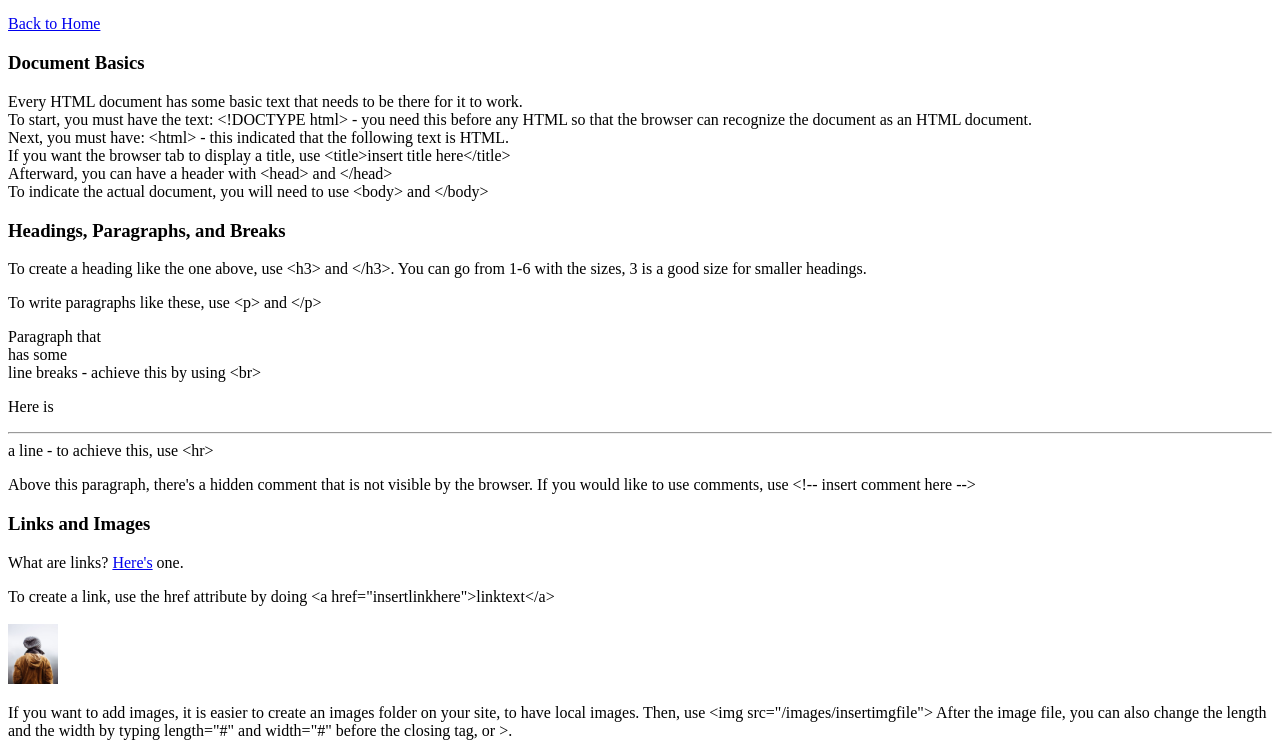
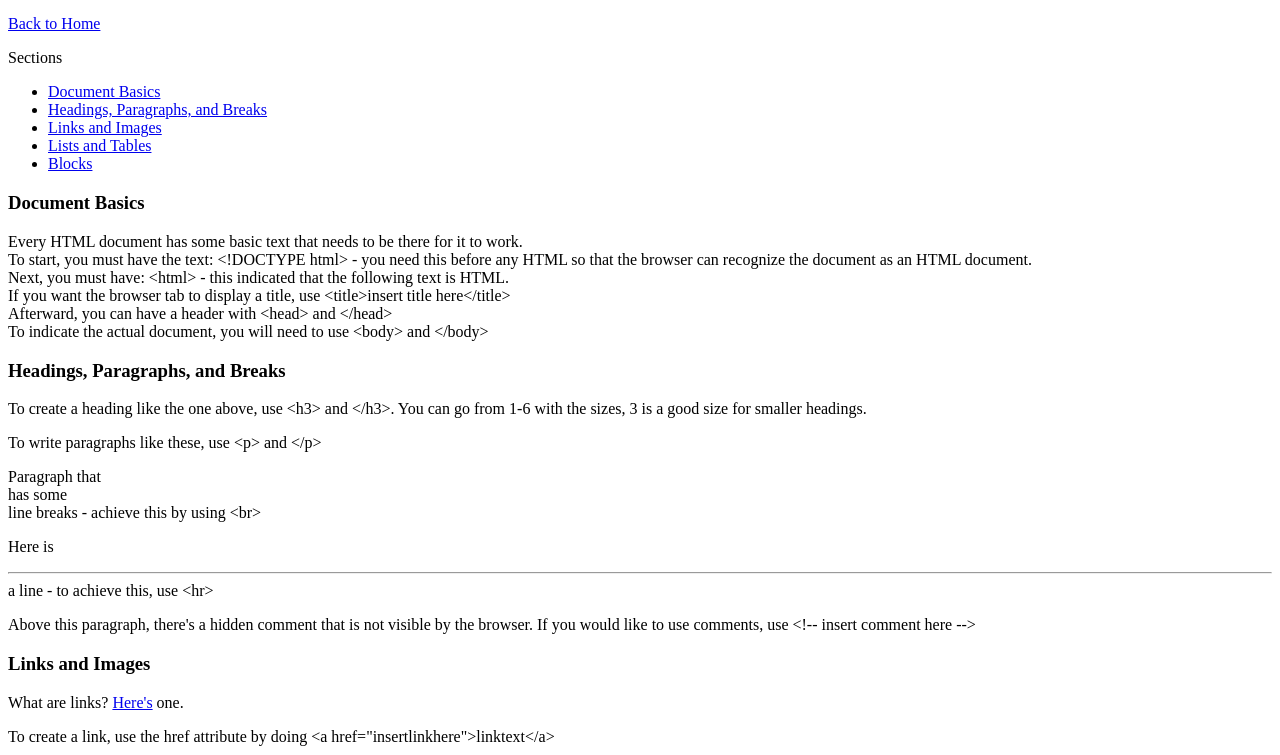
Before and after one commit to gibsonc7841/gibsonc7841.github.io, a plain HTML site: page references.html in a window 1280 px wide. Shown: the part 44-799 px from the top of the page. Drawn offline with Linux system fonts and the light colour scheme.

Commit message:
Update references.html

```diff
--- a/references.html
+++ b/references.html
@@ -9,7 +9,17 @@
   <h3>HTML References</h3>
   <a href="/index">Back to Home</a>
 
-  <h3>Document Basics</h3>
+  <p>Sections</p>
+  <ul>
+    <li><a href="#db">Document Basics</a></li>
+    <li><a href="#hpb">Headings, Paragraphs, and Breaks</a></li>
+    <li><a href="#li">Links and Images</a></li>
+    <li><a href="#lt">Lists and Tables</a></li>
+    <li><a href="#b">Blocks</a></li>
+  </ul>
+
+
+  <h3 id="db">Document Basics</h3>
   <p>Every HTML document has some basic text that needs to be there for it to work.<br>
     To start, you must have the text: &lt;!DOCTYPE html&gt; - you need this before any HTML so that the browser can recognize the document as an HTML document.<br>
     Next, you must have: &lt;html&gt; - this indicated that the following text is HTML.<br>
@@ -17,7 +27,7 @@
     Afterward, you can have a header with &lt;head&gt; and &lt;/head&gt;<br>
     To indicate the actual document, you will need to use &lt;body&gt; and &lt;/body&gt;</p>
 
-  <h3>Headings, Paragraphs, and Breaks</h3>
+  <h3 id="hpb">Headings, Paragraphs, and Breaks</h3>
   <p>To create a heading like the one above, use &lt;h3&gt; and &lt;/h3&gt;. You can go from 1-6 with the sizes, 3 is a good size for smaller headings.
 
   <p>To write paragraphs like these, use &lt;p&gt; and &lt;/p&gt;</p>
@@ -31,7 +41,7 @@
   <p>Above this paragraph, there's a hidden comment that is not visible by the browser. If you would like to use comments,
     use &lt;!-- insert comment here --&gt;
 
-  <h3>Links and Images</h3>
+  <h3 id="li">Links and Images</h3>
 
     <p>What are links? <a href="/index">Here's</a> one.</p> To create a link, use the href attribute by doing &lt;a href="insertlinkhere"&gt;linktext&lt;/a&gt;
     <br>
@@ -42,7 +52,7 @@
       Then, use &lt;img src="/images/insertimgfile"&gt; After the image file, you can also change the length and the width by typing
       length="#" and width="#" before the closing tag, or &gt;.
 
-      <h3>Lists and Tables</h3>
+      <h3 id="lt">Lists and Tables</h3>
     <p> What are lists? Here's a small one. </p>
     <ul>
       <li>Coffee</li>
@@ -80,7 +90,7 @@
    For the last row, create the last row and fill it with &lt;td&gt;Eve&lt;/td&gt;
    &lt;td&gt;Jackson&lt;/td&gt; and &lt;td&gt;94&lt;/td&gt;
 
-  <h3>Blocks</h3>
+  <h3 id="b">Blocks</h3>
   <p>Blocks can be used to organize text<br>
     Use &lt;div&gt; and &lt;/div&gt; to accomplish this. For example,</p>
   <div>
```
